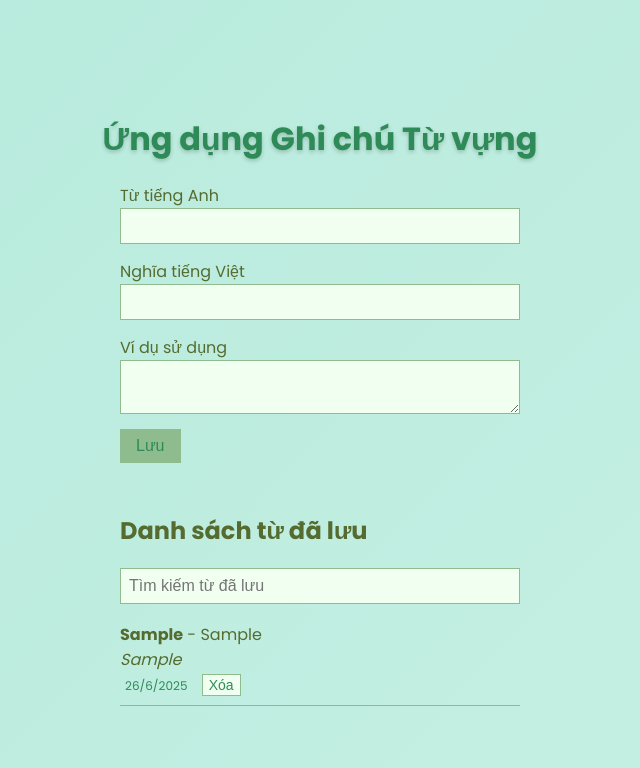
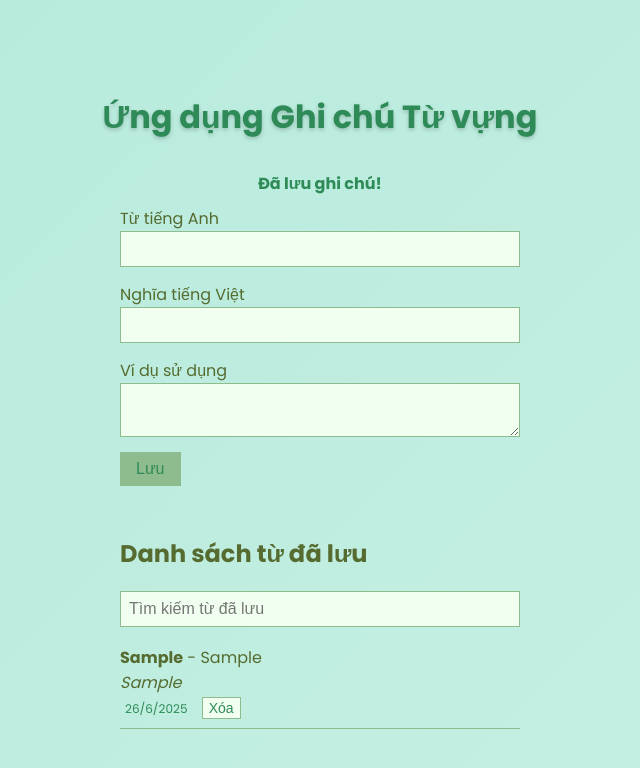
Before and after one commit to antondan1307/HocTuMoiNgay, a website: page index.html in a window 1280 px wide. Both pictures are taken after typing "Sample", "Sample", "Sample" into the empty fields and a click on the button "Lưu". Shown: the whole page, without its empty margins (320-960 px from the left). Drawn offline with Linux system fonts and the light colour scheme.

Commit message:
show notification without alert

```diff
--- a/index.html
+++ b/index.html
@@ -9,6 +9,7 @@
 </head>
 <body>
     <h1>Ứng dụng Ghi chú Từ vựng</h1>
+    <div id="notification" class="notification"></div>
     <form>
         <div class="form-group">
             <label for="english-word">Từ tiếng Anh</label>
--- a/script.js
+++ b/script.js
@@ -4,7 +4,18 @@ document.addEventListener('DOMContentLoaded', function () {
     const form = document.querySelector('form');
     const list = document.getElementById('notes-list');
     const searchInput = document.getElementById('search');
+    const notification = document.getElementById('notification');
     if (!form || !list) return;
+
+    function showNotification(msg, type = 'success') {
+        if (!notification) return;
+        notification.textContent = msg;
+        notification.className = `notification ${type}`;
+        notification.style.display = 'block';
+        setTimeout(() => {
+            notification.style.display = 'none';
+        }, 3000);
+    }
 
     // Render saved notes to the list
     function renderNotes(filter = '') {
@@ -77,7 +88,7 @@ document.addEventListener('DOMContentLoaded', function () {
             (n) => n.englishWord.toLowerCase() === englishWord.toLowerCase()
         );
         if (exists) {
-            alert('Từ này đã được lưu rồi!');
+            showNotification('Từ này đã được lưu rồi!', 'error');
             return;
         }
 
@@ -92,7 +103,7 @@ document.addEventListener('DOMContentLoaded', function () {
         // Save back to localStorage
         localStorage.setItem('vocabNotes', JSON.stringify(notes));
 
-        alert('Đã lưu ghi chú!');
+        showNotification('Đã lưu ghi chú!', 'success');
 
         // Optional: clear the form
         form.reset();
--- a/style.css
+++ b/style.css
@@ -110,3 +110,18 @@ button:hover {
     font-size: 12px;
     margin-left: 5px;
 }
+
+#notification {
+    display: none;
+    text-align: center;
+    margin: 10px 0;
+    font-weight: bold;
+}
+
+#notification.success {
+    color: #2E8B57;
+}
+
+#notification.error {
+    color: #c0392b;
+}
```
